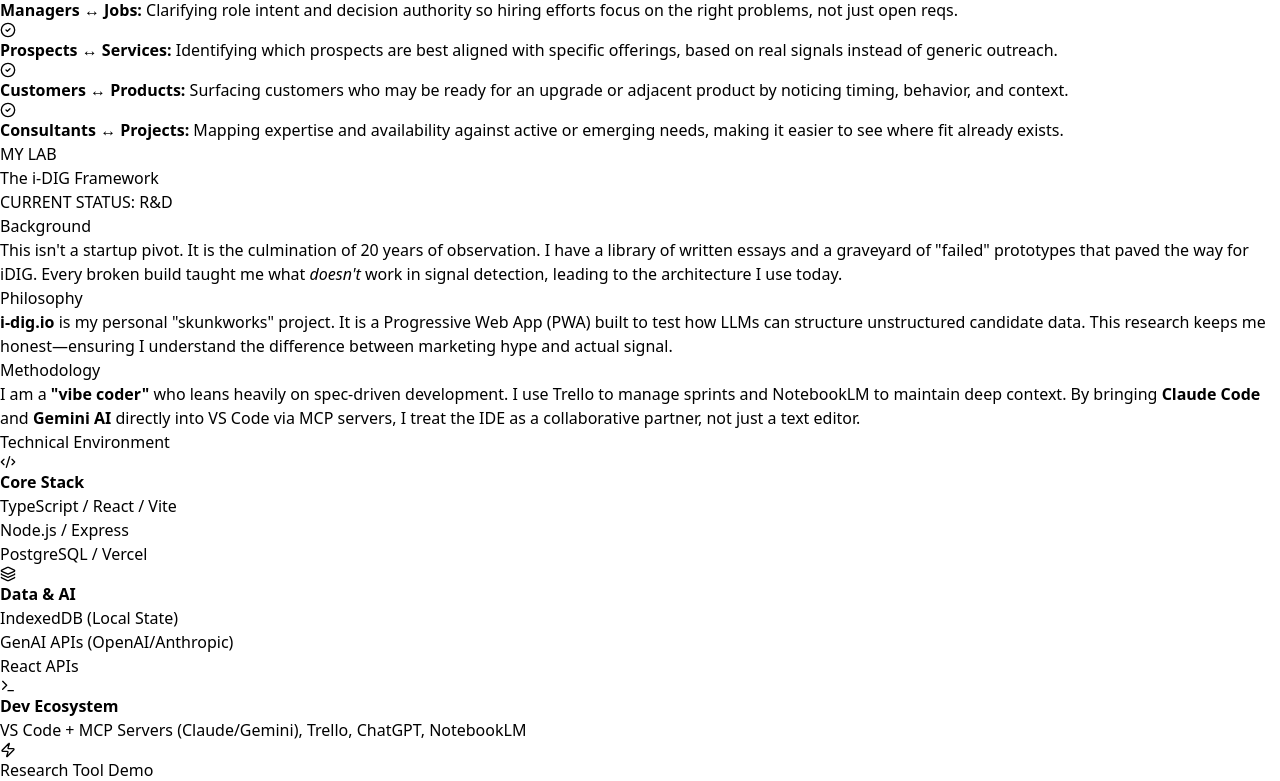
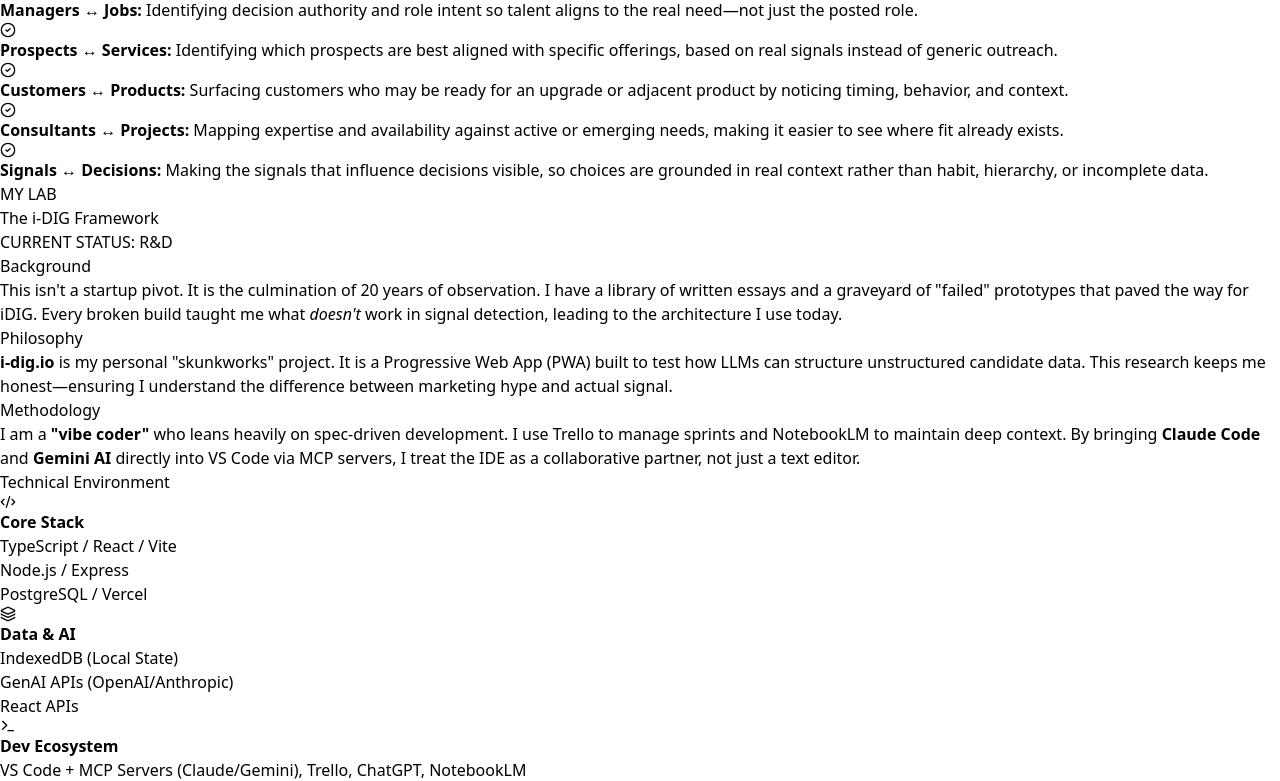
Before and after one commit to theresonantbuilder/idig_website, a React (Vite) app: page / in a window 1280 px wide. Shown: the part 1472-2253 px from the top of the page. Built offline with nearby package versions, Linux system fonts and the light colour scheme.

Commit message:
add list to panel 2

```diff
--- a/src/pages/HomeSignalDriven.tsx
+++ b/src/pages/HomeSignalDriven.tsx
@@ -241,7 +241,8 @@ I work alongside them to understand real bottlenecks, then use a purpose-built d
     <li className="flex items-start">
       <CheckCircle2 size={16} className="mr-2 text-emerald-500 mt-0.5 shrink-0"/>
       <span>
-        <strong>Managers ↔ Jobs:</strong> Clarifying role intent and decision authority so hiring efforts focus on the right problems, not just open reqs.
+       <strong>Managers ↔ Jobs:</strong> Identifying decision authority and role intent so talent aligns to the real need—not just the posted role.
+
       </span>
     </li>
 
@@ -268,6 +269,13 @@ I work alongside them to understand real bottlenecks, then use a purpose-built d
         <strong>Consultants ↔ Projects:</strong> Mapping expertise and availability against active or emerging needs, making it easier to see where fit already exists.
       </span>
     </li>
+
+<li className="flex items-start">
+  <CheckCircle2 size={16} className="mr-2 text-emerald-500 mt-0.5 shrink-0"/>
+  <span>
+    <strong>Signals ↔ Decisions:</strong> Making the signals that influence decisions visible, so choices are grounded in real context rather than habit, hierarchy, or incomplete data.
+  </span>
+</li>
 
 
   </ul>
```
